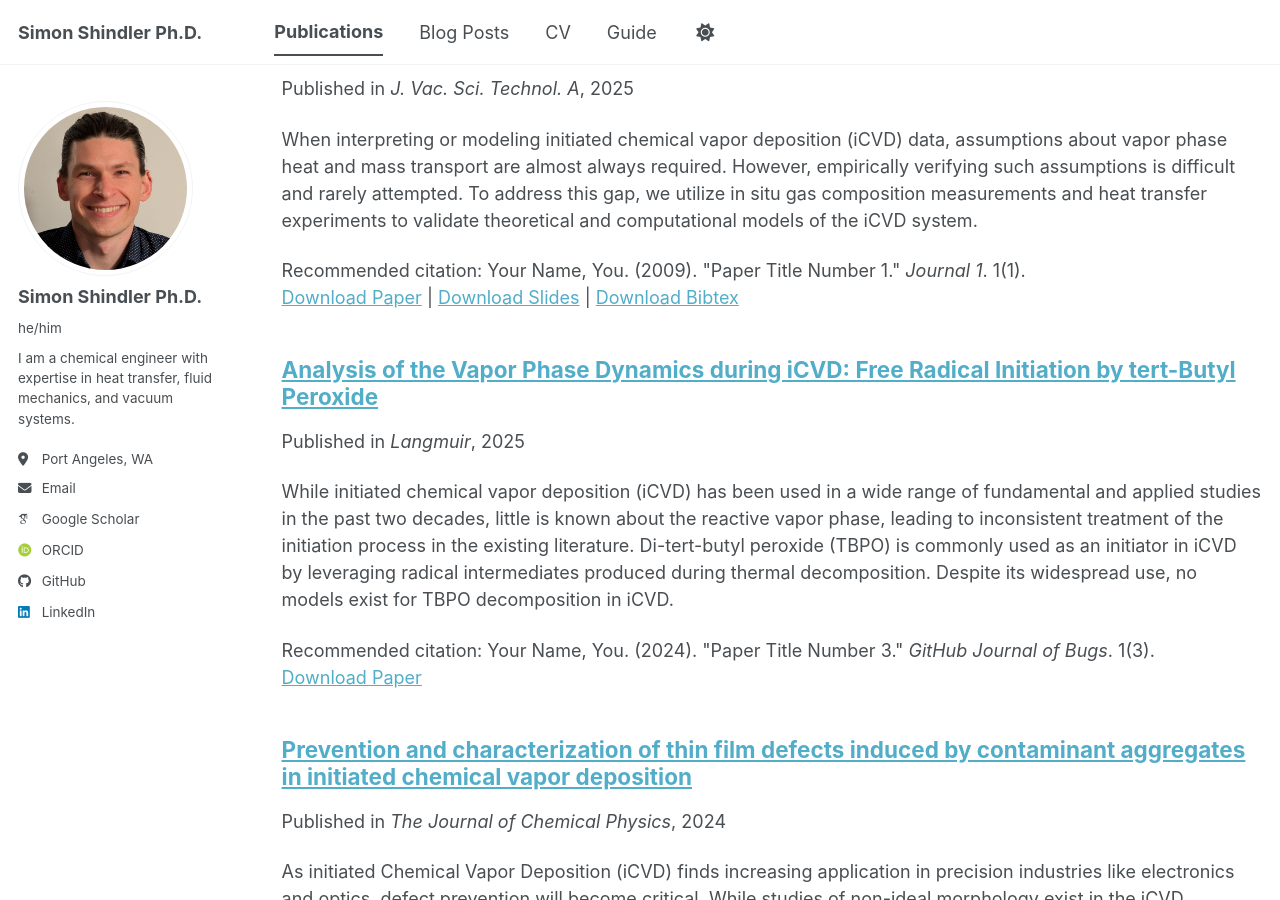
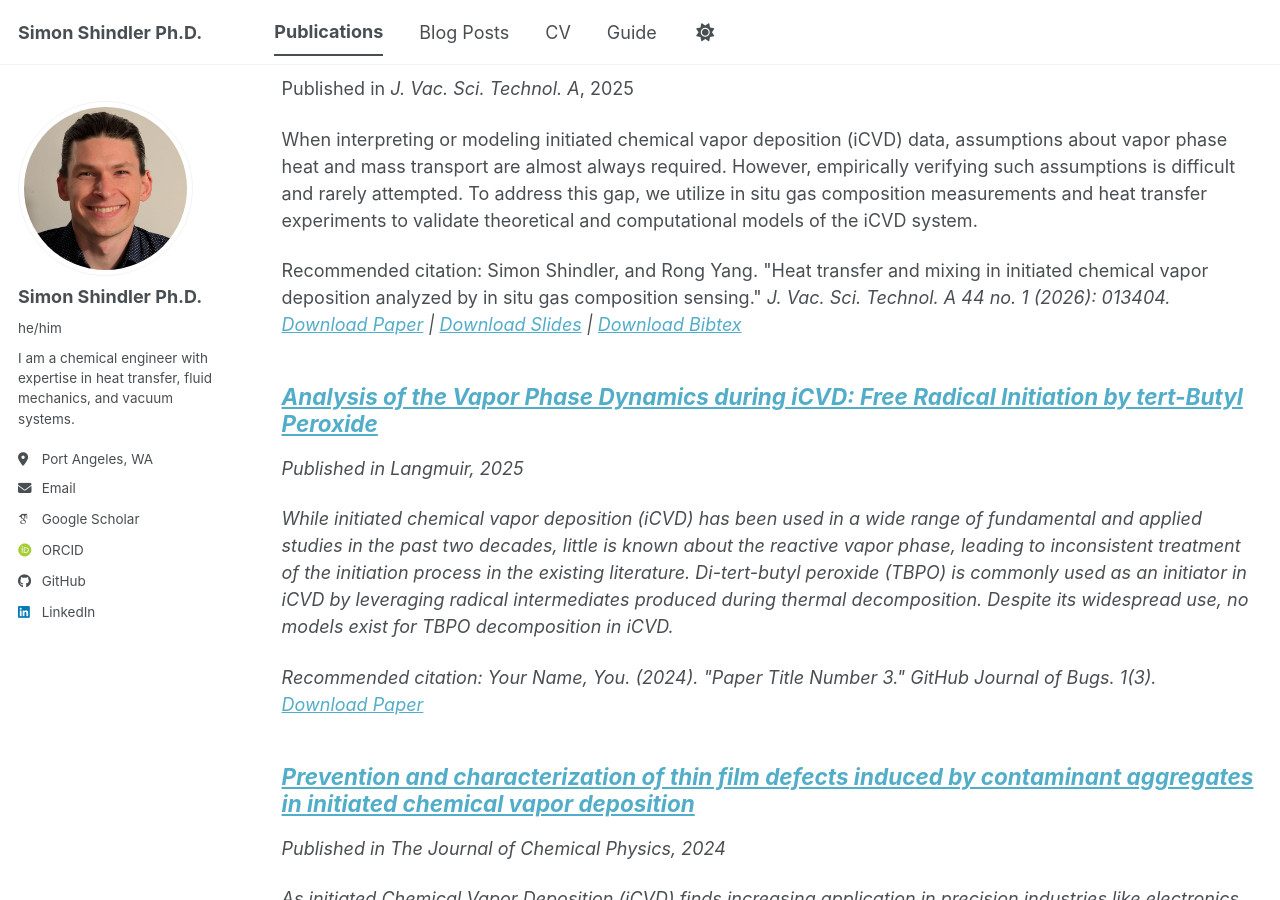
Before and after one commit to sgshindler/sgshindler.github.io, a Jekyll site: the page built from _pages/publications.html, in a window 1280 px wide and 900 px high, scrolled down 303 px. Built offline with Jekyll 4.4.1, drawn with Linux system fonts in a browser that asks for light colours; some web fonts are replaced; a script bundle is joined from its source files by our own code; library files that are not in the unit come from our copies.

Commit message:
Update 2009-10-01-paper-title-number-1.md

```diff
--- a/_publications/2009-10-01-paper-title-number-1.md
+++ b/_publications/2009-10-01-paper-title-number-1.md
@@ -9,6 +9,6 @@ venue: 'J. Vac. Sci. Technol. A'
 slidesurl: 'https://academicpages.github.io/files/slides1.pdf'
 paperurl: 'https://academicpages.github.io/files/paper1.pdf'
 bibtexurl: 'https://academicpages.github.io/files/bibtex1.bib'
-citation: 'Your Name, You. (2009). &quot;Paper Title Number 1.&quot; <i>Journal 1</i>. 1(1).'
+citation: 'Simon Shindler, and Rong Yang. &quot;Heat transfer and mixing in initiated chemical vapor deposition analyzed by in situ gas composition sensing.&quot; <i>J. Vac. Sci. Technol. A<i> 44 no. 1 (2026): 013404.'
 ---
 The contents above will be part of a list of publications, if the user clicks the link for the publication than the contents of section will be rendered as a full page, allowing you to provide more information about the paper for the reader. When publications are displayed as a single page, the contents of the above "citation" field will automatically be included below this section in a smaller font.
```
